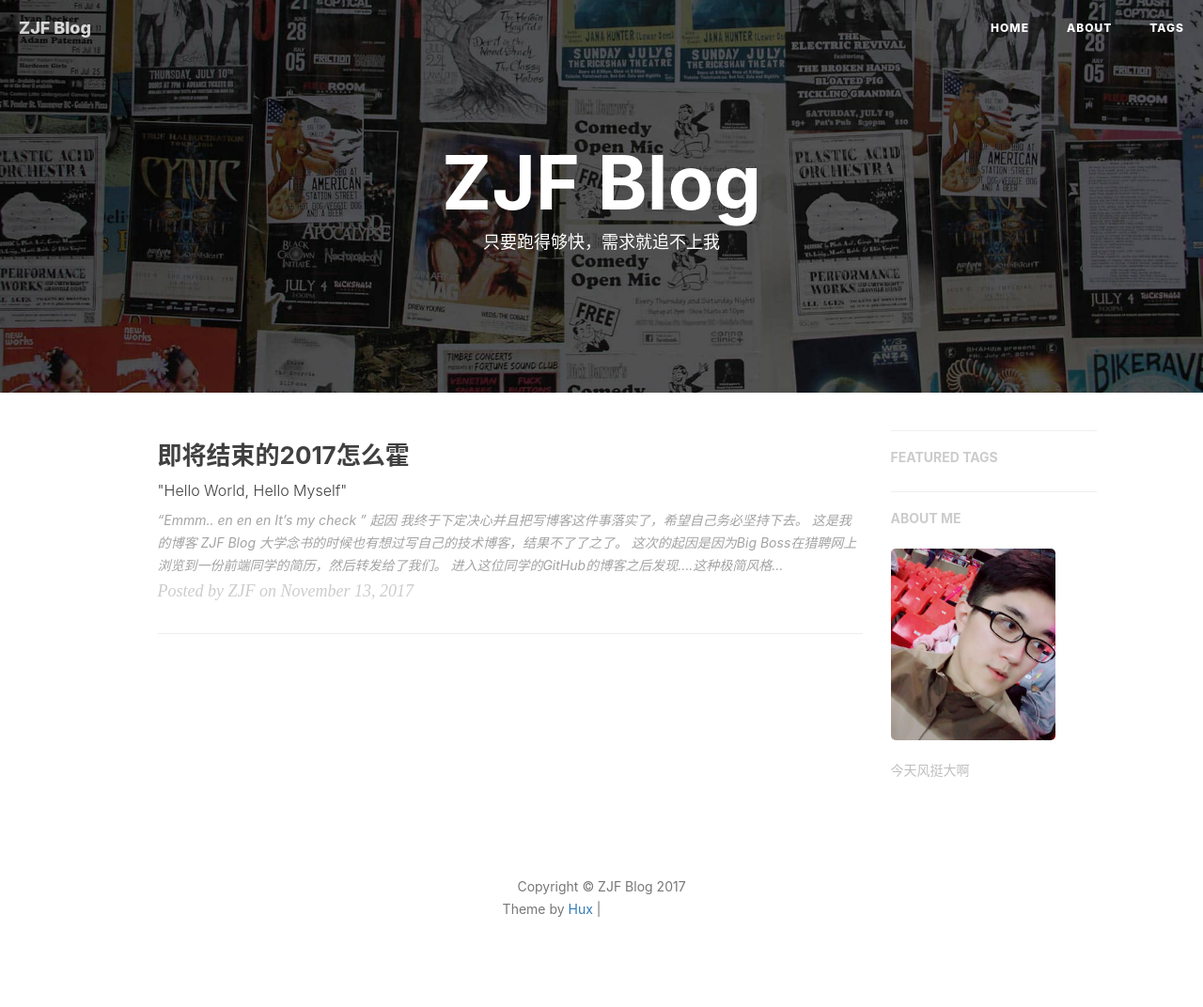
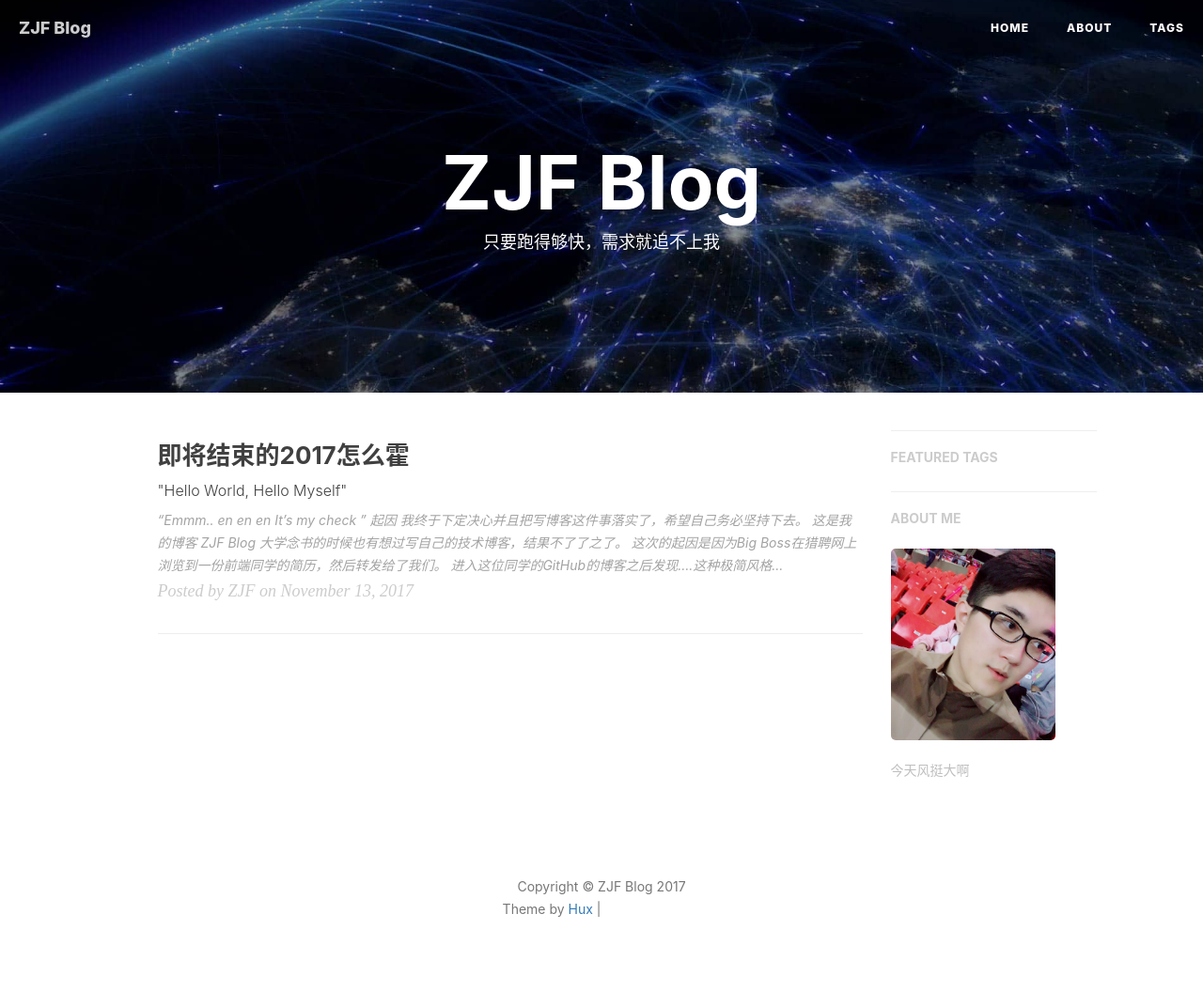
Before and after one commit to DoubleChick/DoubleChick.github.io, a Jekyll site: the page built from index.html, in a window 1280 px wide. Shown: the whole page at 94% size. Built offline with Jekyll 4.4.1, drawn with Linux system fonts in a browser that asks for light colours; nearby versions of some CDN libraries; the list of posts is cut into pages by our own code; comment, search, counter and statistics services are not loaded; grey boxes are pictures that could not be loaded.

Commit message:
Blog1Part7

```diff
--- a/_config.yml
+++ b/_config.yml
@@ -1,7 +1,7 @@
 # Site settings
 title: ZJF Blog
 SEOTitle: 赵津锋的博客 | ZJF Blog
-header-img: img/home-bg.jpg
+header-img: img/post-bg-os-metro.jpg
 email: zjfinhz@hotmail.com
 description: "我知道十年前的秘密,就不告诉你"
 keyword: "ZJF"
```
